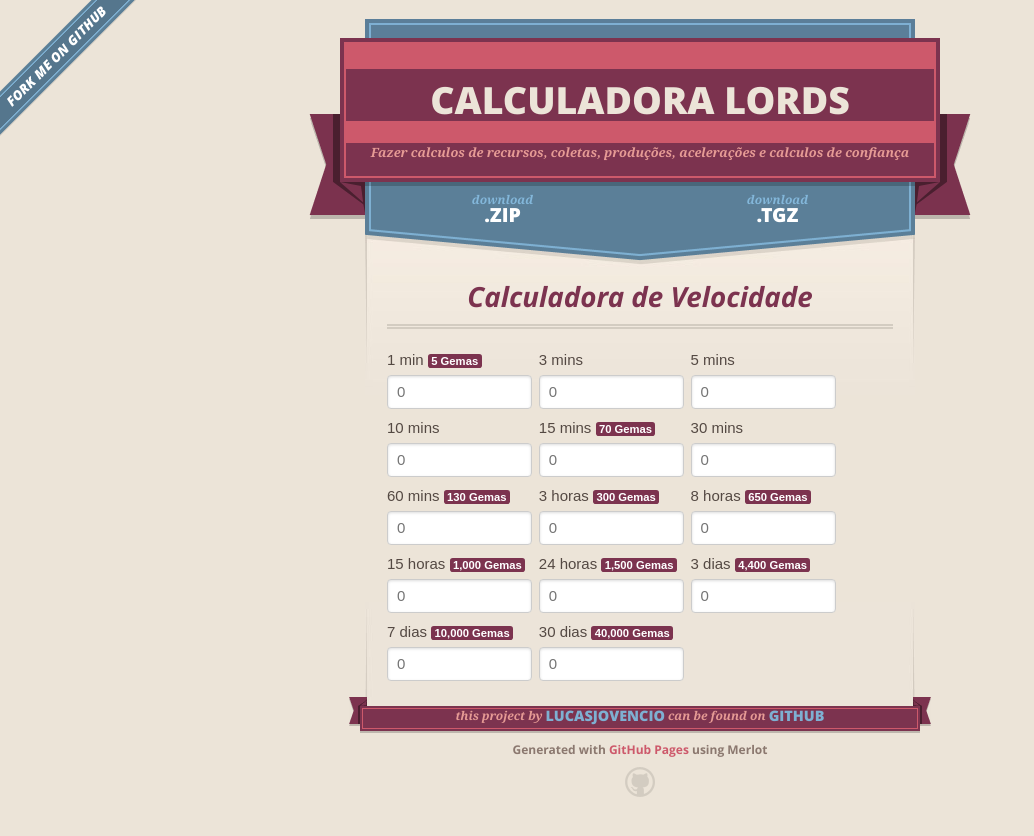
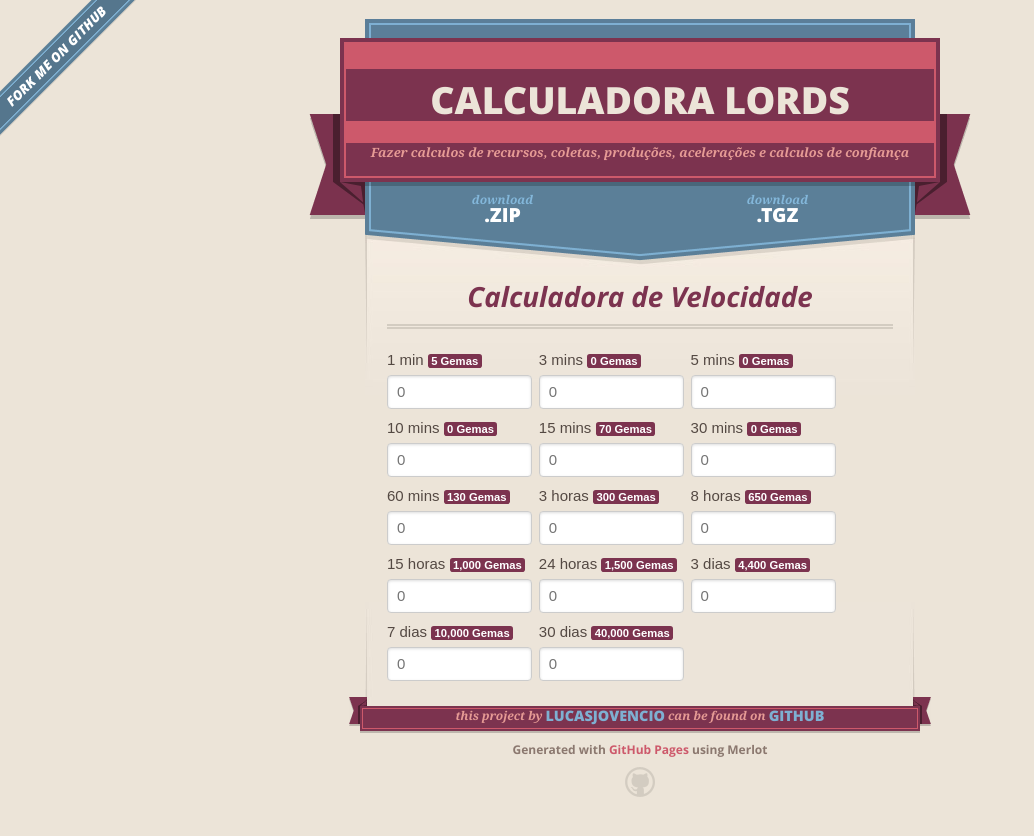
Before and after one commit to lucasjovencio/lordesmobile, a Jekyll site: the page built from index.md, in a window 1280 px wide. Shown: the top 836 px of the page, without its empty margins (0-1034 px from the left). Built offline with Jekyll 4.4.1, drawn with Linux system fonts in a browser that asks for light colours; nearby versions of some CDN libraries.

Commit message:
Update velocidade.html

```diff
--- a/_includes/velocidade.html
+++ b/_includes/velocidade.html
@@ -10,17 +10,17 @@
             </div>
 
             <div class="pure-u-1-1-1">
-                <label for="min">3 mins</label>
+                <label for="min">3 mins <span class="label-pen">0 Gemas</span></label>
                 <input  class="pure-u-23-24" type="number" placeholder="0">
             </div>
 
             <div class="pure-u-1-1-1">
-                <label for="min">5 mins</label>
+                <label for="min">5 mins <span class="label-pen">0 Gemas</span></label>
                 <input  class="pure-u-23-24" type="number" placeholder="0">
             </div>
 
             <div class="pure-u-1-1-1">
-                <label for="min">10 mins</label>
+                <label for="min">10 mins <span class="label-pen">0 Gemas</span></label>
                 <input  class="pure-u-23-24" type="number" placeholder="0">
             </div>
 
@@ -30,7 +30,7 @@
             </div>
 
             <div class="pure-u-1-1-1">
-                <label for="min">30 mins</label>
+                <label for="min">30 mins <span class="label-pen">0 Gemas</span></label>
                 <input  class="pure-u-23-24" type="number" placeholder="0">
             </div>
 
```
